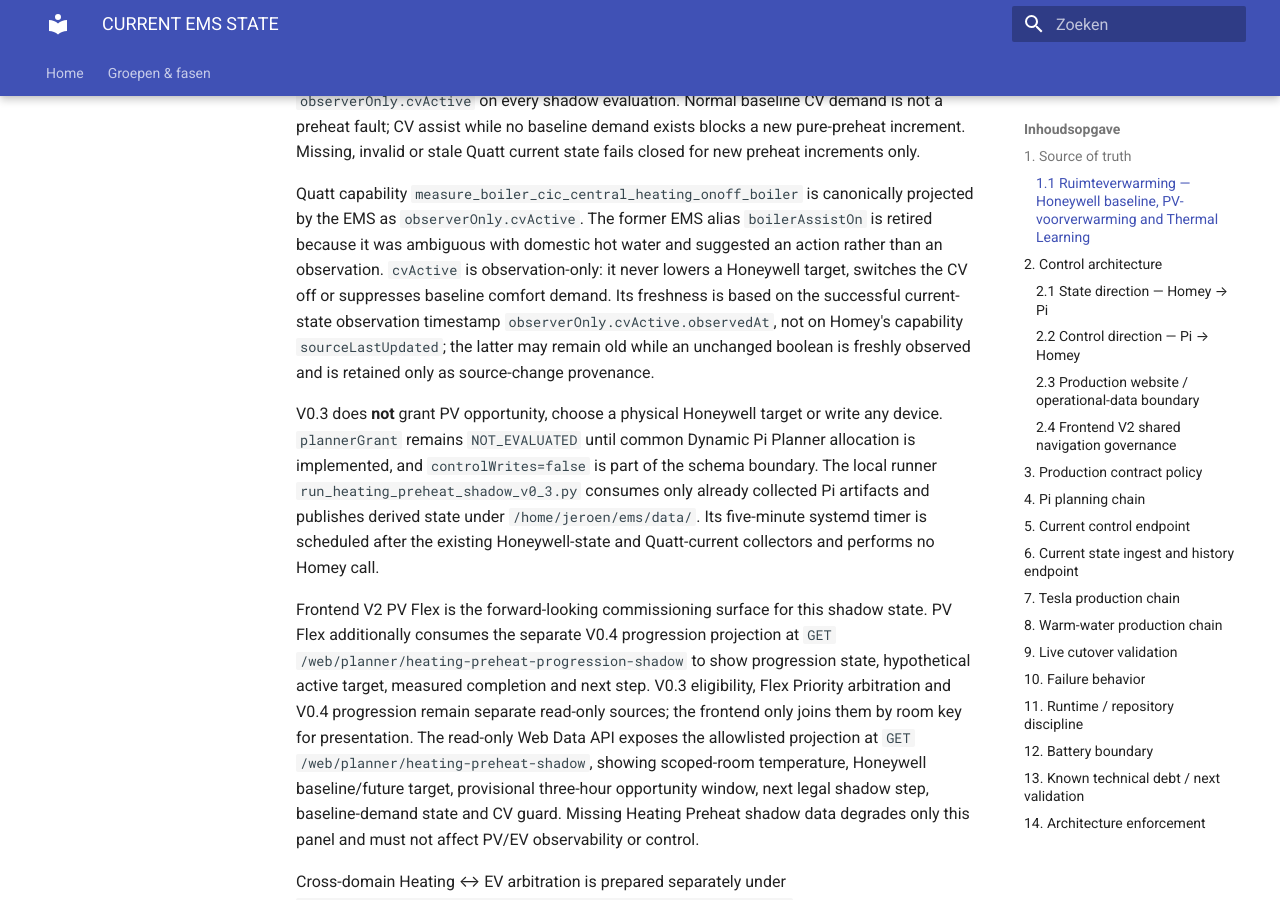
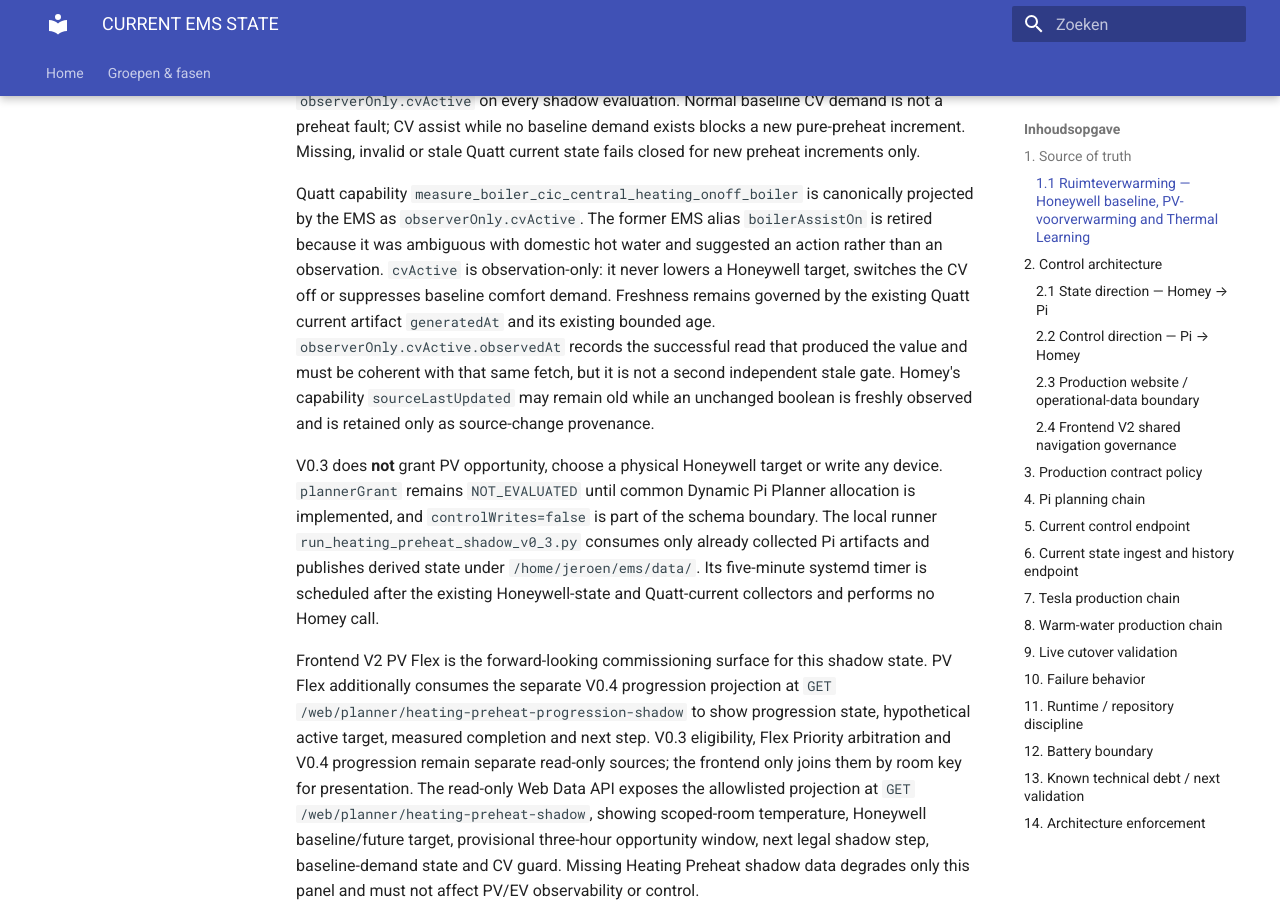
Before and after one commit to OnsKasteeltje/homey-energy-manual, an MkDocs documentation site: the page built from docs/architecture/CURRENT-EMS-STATE.md, in a window 1280 px wide and 900 px high, scrolled down 2583 px. Built offline with MkDocs 1.6.1 and Material for MkDocs 9.7.7, drawn with Linux system fonts in a browser that asks for light colours.

Commit message:
docs(heating): keep one cv freshness gate

```diff
--- a/docs/architecture/CURRENT-EMS-STATE.md
+++ b/docs/architecture/CURRENT-EMS-STATE.md
@@ -44,7 +44,7 @@ No thermal power, heat-up duration, COP, building heat loss or room-response coe
 
 Heating Preheat V0.3 adds a second, still **READ_ONLY / SHADOW**, safety-state layer at `services/pi/planner/heating/build_heating_preheat_shadow_v0_3.py`. It combines the canonical Heating Room Model, the V0.2 candidate plan and the existing read-only Quatt current artifact into `EMS_HEATING_PREHEAT_SHADOW_V0.3`. It derives house-wide `baselineHeatingDemandPresent` from all canonical Honeywell zones, distinguishes normal baseline heating from pure EMS-preheat eligibility, and checks the existing Quatt observer signal `observerOnly.cvActive` on every shadow evaluation. Normal baseline CV demand is not a preheat fault; CV assist while no baseline demand exists blocks a new pure-preheat increment. Missing, invalid or stale Quatt current state fails closed for new preheat increments only.
 
-Quatt capability `measure_boiler_cic_central_heating_onoff_boiler` is canonically projected by the EMS as `observerOnly.cvActive`. The former EMS alias `boilerAssistOn` is retired because it was ambiguous with domestic hot water and suggested an action rather than an observation. `cvActive` is observation-only: it never lowers a Honeywell target, switches the CV off or suppresses baseline comfort demand. Its freshness is based on the successful current-state observation timestamp `observerOnly.cvActive.observedAt`, not on Homey's capability `sourceLastUpdated`; the latter may remain old while an unchanged boolean is freshly observed and is retained only as source-change provenance.
+Quatt capability `measure_boiler_cic_central_heating_onoff_boiler` is canonically projected by the EMS as `observerOnly.cvActive`. The former EMS alias `boilerAssistOn` is retired because it was ambiguous with domestic hot water and suggested an action rather than an observation. `cvActive` is observation-only: it never lowers a Honeywell target, switches the CV off or suppresses baseline comfort demand. Freshness remains governed by the existing Quatt current artifact `generatedAt` and its existing bounded age. `observerOnly.cvActive.observedAt` records the successful read that produced the value and must be coherent with that same fetch, but it is not a second independent stale gate. Homey's capability `sourceLastUpdated` may remain old while an unchanged boolean is freshly observed and is retained only as source-change provenance.
 
 V0.3 does **not** grant PV opportunity, choose a physical Honeywell target or write any device. `plannerGrant` remains `NOT_EVALUATED` until common Dynamic Pi Planner allocation is implemented, and `controlWrites=false` is part of the schema boundary. The local runner `run_heating_preheat_shadow_v0_3.py` consumes only already collected Pi artifacts and publishes derived state under `/home/jeroen/ems/data/`. Its five-minute systemd timer is scheduled after the existing Honeywell-state and Quatt-current collectors and performs no Homey call.
 
```
